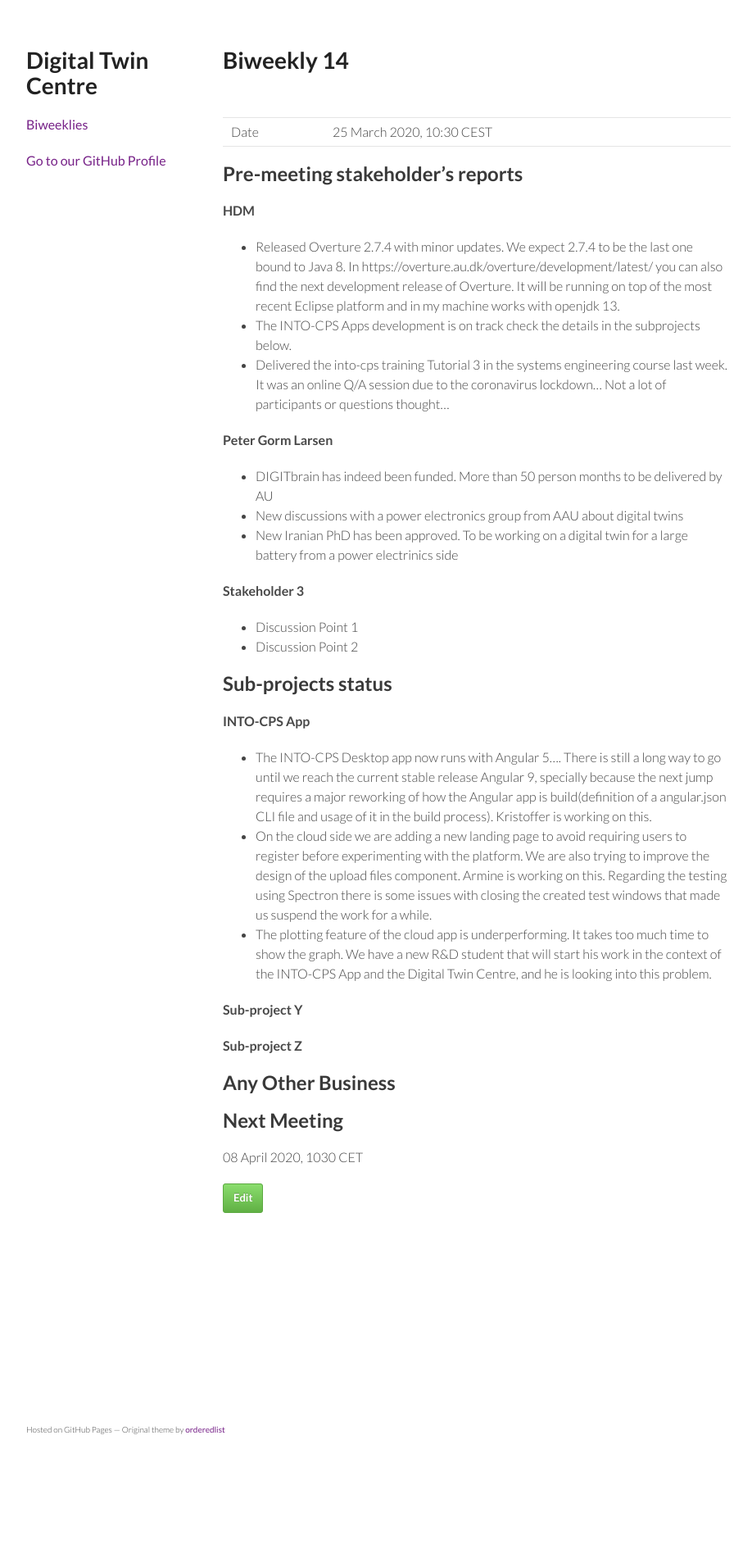
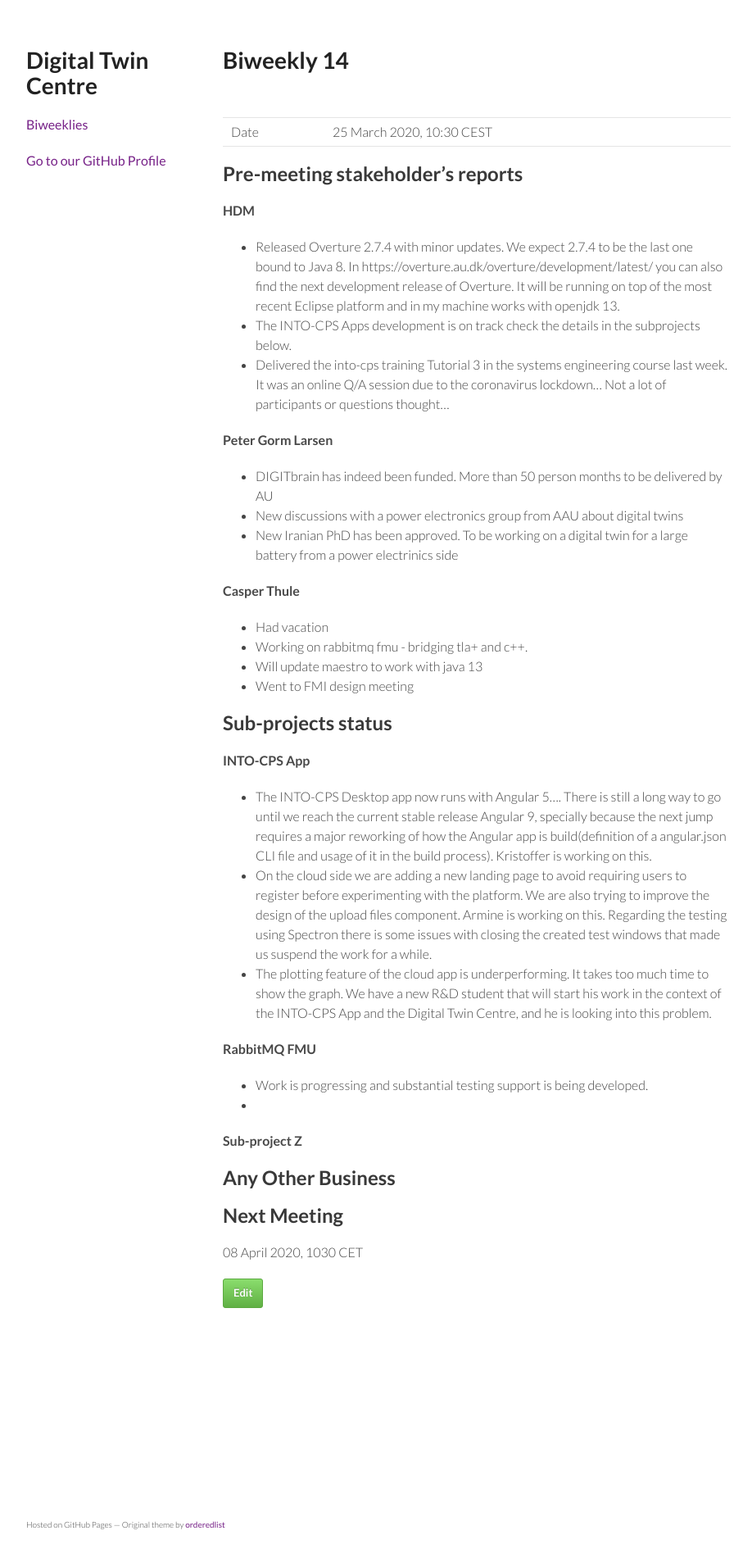
Before and after one commit to digitaltwincentre/digitaltwincentre.github.io, a Jekyll site: the page built from _biweeklies/Biweekly-14.md, in a window 1280 px wide. Shown: the whole page at 82% size, without its empty margins (178-1096 px from the left). Built offline with Jekyll 4.4.1, drawn with Linux system fonts in a browser that asks for light colours; nearby versions of some CDN libraries; before the commit the page ends 1774 px from its top, so only the background shows below that.

Commit message:
Update Biweekly-14.md

```diff
--- a/_biweeklies/Biweekly-14.md
+++ b/_biweeklies/Biweekly-14.md
@@ -31,9 +31,11 @@ In https://overture.au.dk/overture/development/latest/ you can also find the nex
 * New discussions with a power electronics group from AAU about digital twins
 * New Iranian PhD has been approved. To be working on a digital twin for a large battery from a power electrinics side
 
-#### Stakeholder 3
-* Discussion Point 1
-* Discussion Point 2
+#### Casper Thule
+* Had vacation
+* Working on rabbitmq fmu - bridging tla+ and c++.
+* Will update maestro to work with java 13
+* Went to FMI design meeting
 
 
 ## Sub-projects status
@@ -44,7 +46,9 @@ In https://overture.au.dk/overture/development/latest/ you can also find the nex
 * On the cloud side we are adding a new landing page to avoid requiring users to register before experimenting with the platform. We are also trying to improve the design of the upload files component. Armine is working on this. Regarding the testing using Spectron there is some issues with closing the created test windows that made us suspend the work for a while.
 * The plotting feature of the cloud app is underperforming. It takes too much time to show the graph. We have a new R&D student that will start his work in the context of the INTO-CPS App and the Digital Twin Centre, and he is looking into this problem.
 
-#### Sub-project Y
+#### RabbitMQ FMU
+* Work is progressing and substantial testing support is being developed.
+*
 
 #### Sub-project Z
 
```
